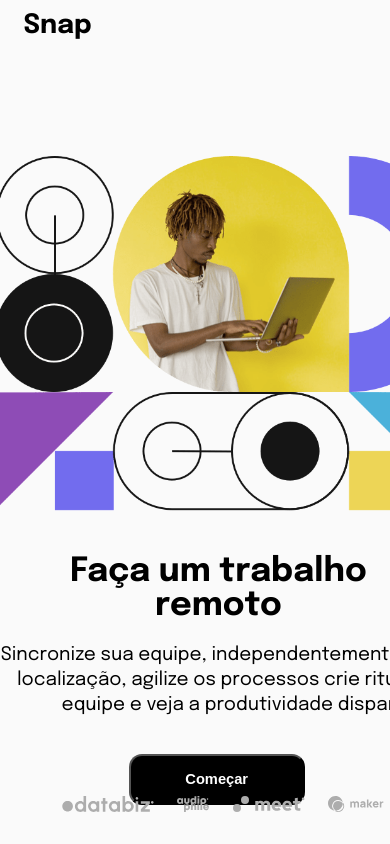
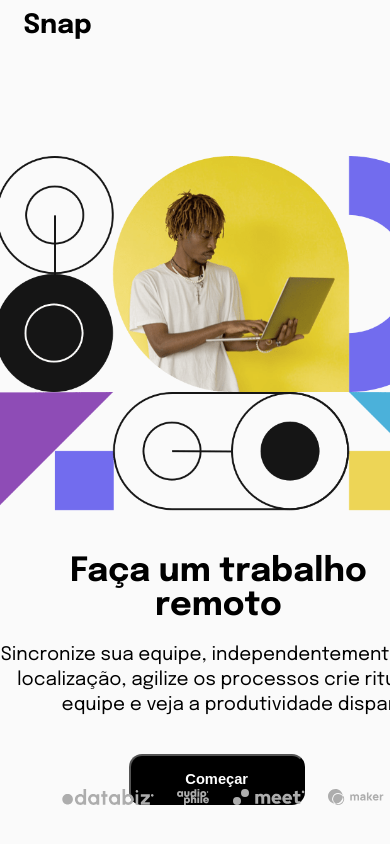
Before and after one commit to Marlondx/Snap, a React (Vite) app in the folder snap/: page / in a window 390 px wide. Shown: the top 844 px of the page. Built offline with nearby package versions, Linux system fonts and the light colour scheme.

Commit message:
Update footercss.css

```diff
--- a/snap/src/componentes/footer/footercss.css
+++ b/snap/src/componentes/footer/footercss.css
@@ -38,7 +38,7 @@
     .rodape{
         display: flex;
         left: 1%;
-        margin:10% 0 2% 10%;
+        margin:8% 0 2% 10%;
         width: 40%;
 
 }
```
